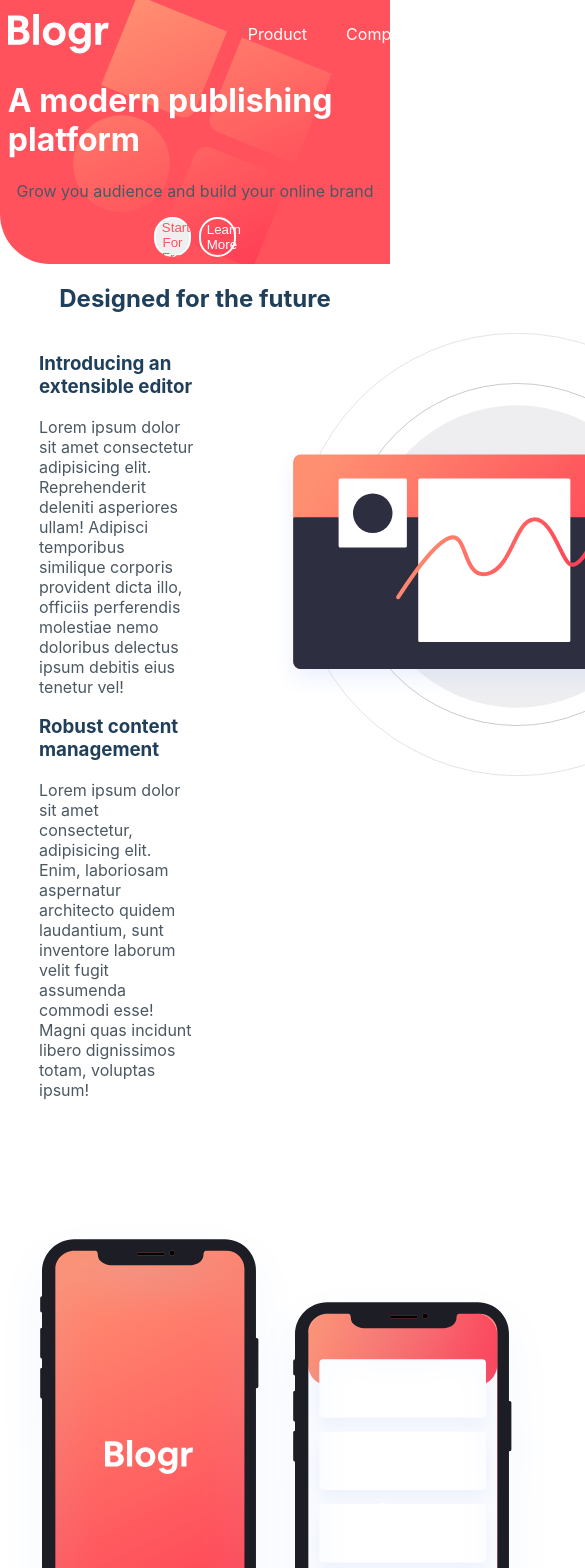
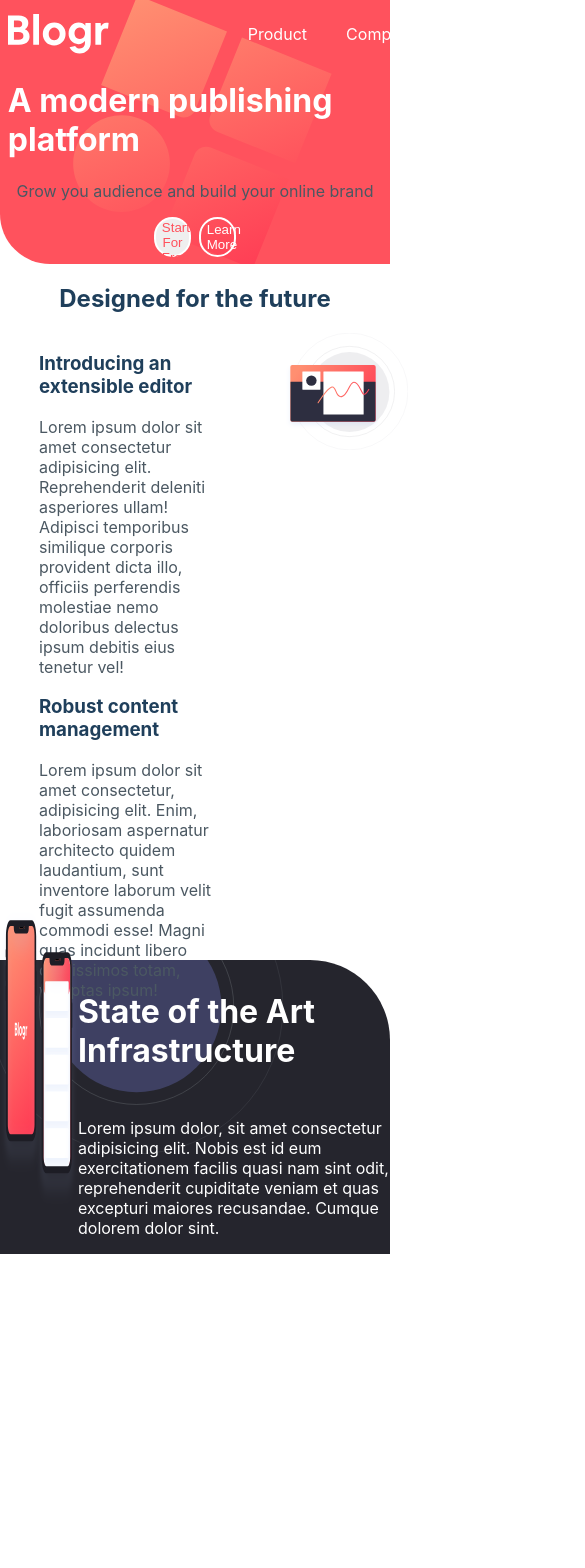
Before and after one commit to steven-mpawulo/blogr-landing-page, a React (Create React App) app: page / in a window 390 px wide. Shown: the top 1568 px of the page, 585 px wide, since content can reach past the window. After the commit the page ends 1254 px from the top, so only its background shows below. Built offline with nearby package versions, Linux system fonts and the light colour scheme.

Commit message:
works on making the components responsive using percentages

```diff
--- a/src/components/front/Front.js
+++ b/src/components/front/Front.js
@@ -2,10 +2,11 @@ import React from 'react'
 import Header from './header/Header'
 import Main from './main/Main'
 import Footer from './footer/Footer'
+import './front.css'
 
 const Front = () => {
   return (
-    <div>
+    <div className='entire-page-container'>
     <Header/>
     <Main/>
     <Footer/>
--- a/src/components/front/footer/Footer.js
+++ b/src/components/front/footer/Footer.js
@@ -1,13 +1,15 @@
 import React from 'react'
 import FooterImage from '../../../images/illustration-phones.svg'
+import './footer.css'
 
 const Footer = () => {
   return (
     <div className="footer">
-        <img src={FooterImage} alt="illustration phones" />
+        <img src={FooterImage} alt="illustration phones"  className='footer-image'/>
+
         <div className="footer-inner-container">
-            <p>State of the Art Infrastructure</p>
-            <p>Lorem ipsum dolor, sit amet consectetur adipisicing elit. Nobis est id eum exercitationem facilis quasi nam sint odit, reprehenderit cupiditate veniam et quas excepturi maiores recusandae. Cumque dolorem dolor sint.</p>
+            <h3 className='footer-heading'>State of the Art Infrastructure</h3>
+            <p className='footer-text'>Lorem ipsum dolor, sit amet consectetur adipisicing elit. Nobis est id eum exercitationem facilis quasi nam sint odit, reprehenderit cupiditate veniam et quas excepturi maiores recusandae. Cumque dolorem dolor sint.</p>
         </div>
 
     </div>
--- a/src/components/front/footer/footer.css
+++ b/src/components/front/footer/footer.css
@@ -0,0 +1,30 @@
+.footer {
+    display: flex;
+    background-image: url('../../../images/bg-pattern-circles.svg');
+    background-position: -10px -100px;
+    background-size: contain;
+    background-repeat: no-repeat;
+    background-color: hsl(240, 10%, 16%);
+    border-radius: 0 80px 0 0;
+}
+
+.footer-image {
+    width: 20%;
+    position: relative;
+    bottom: 50px;
+
+}
+.footer-inner-container {
+    display: flex;
+    flex-direction: column;
+    justify-content: center;
+}
+
+.footer-heading {
+    color: white;
+    font-size: 32px;
+}
+
+.footer-text {
+    color: white;
+}
--- a/src/components/front/front.css
+++ b/src/components/front/front.css
@@ -0,0 +1,4 @@
+.entire-page-container {
+    height: 100vh;
+    width: 100vw;
+}
--- a/src/components/front/main/main.css
+++ b/src/components/front/main/main.css
@@ -1,6 +1,10 @@
+.main-container {
+    height: 80%;
+}
 .wrapper {
     display: flex;
     width: 100%;
+    height: 50%;
 }
 
 .right-container {
@@ -12,9 +16,9 @@
 }
 
 .illustration {
-    height: 50%;
     position: relative;
     left: 40%;
+    width: 70%;
 }
 
 h2 {
```
